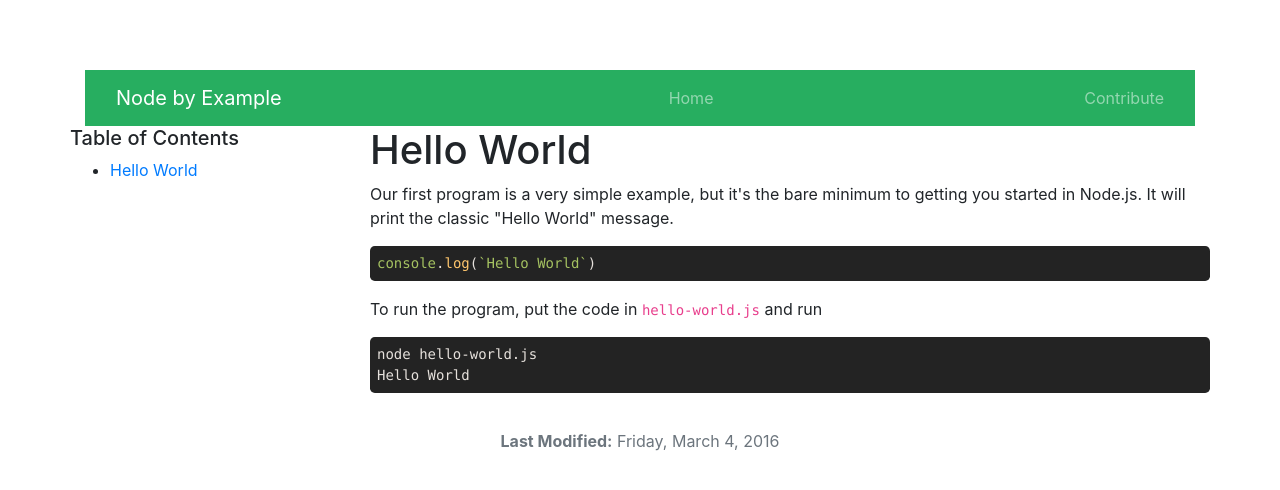
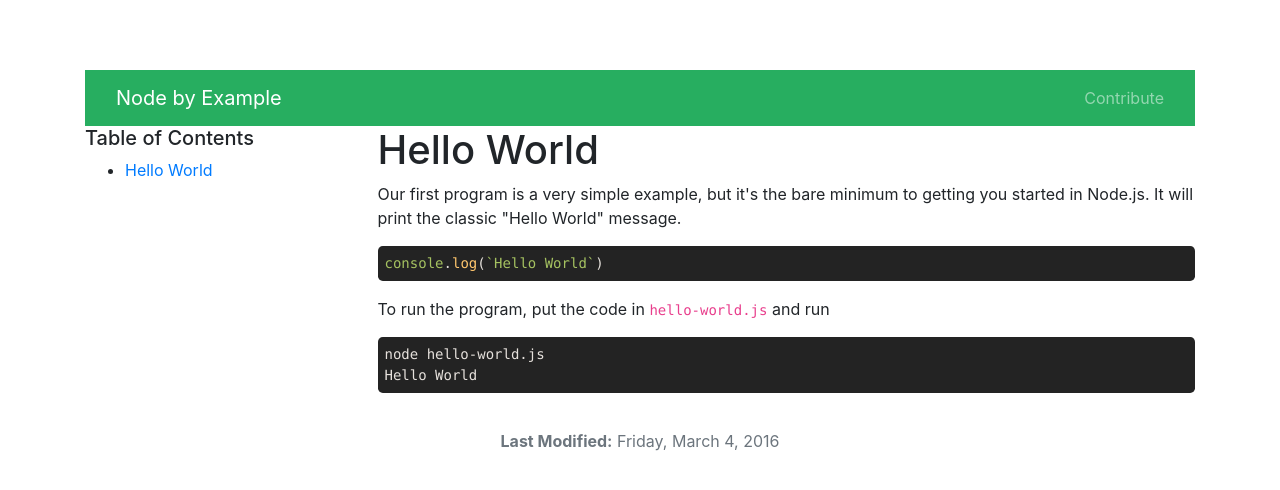
Before and after one commit to foxpjustin/node-by-example, a plain HTML site: page hello-world/index.html in a window 1280 px wide. Drawn offline with nearby package versions, Linux system fonts and the light colour scheme.

Commit message:
Update 2016-03-04T16:35:05.464Z

```diff
--- a/hello-world/index.html
+++ b/hello-world/index.html
@@ -2,7 +2,7 @@
 <html lang="en">
 
 <head>
-  <title>Hello World | Node by Example</title>
+  <title>Hello World</title>
   <meta charset="utf-8">
   <meta name="viewport" content="width=device-width, initial-scale=1, shrink-to-fit=no, user-scalable=no">
   <meta http-equiv="x-ua-compatible" content="ie=edge">
@@ -26,18 +26,14 @@
 <body style="margin-top:70px">
   <div class="container">
     <nav class="navbar navbar-full navbar-fixed-top navbar-dark">
-      <div class="container"><a class="navbar-brand">Node by Example</a>
-        <ul class="nav navbar-nav">
-          <li class="nav-item"><a href="/" class="nav-link">Home</a>
-          </li>
-        </ul>
+      <div class="container"><a href="/" title="Node by Example" class="navbar-brand">Node by Example</a>
         <ul class="nav navbar-nav pull-md-right">
           <li class="nav-item"><a href="https://github.com/joshmanders/node-by-example" class="nav-link">Contribute</a>
           </li>
         </ul>
       </div>
     </nav>
-    <div class="container"></div>
+    <div class="container">
       <div class="row">
         <div class="col-md-3 toc-col">
           <h5 id="table-of-contents">Table of Contents</h5>
@@ -58,6 +54,7 @@
         </div>
       </div>
     </div>
+  </div>
   <nav style="padding-top:20px" class="navbar-fixed-bottom navbar-light bg-faded">
     <p class="text-md-center text-muted"><strong>Last Modified:</strong> Friday, March 4, 2016</p>
   </nav>
```
Also changed, not shown: index.html (+4 -7 lines). Lines whose indentation alone changed are shown as unchanged.
